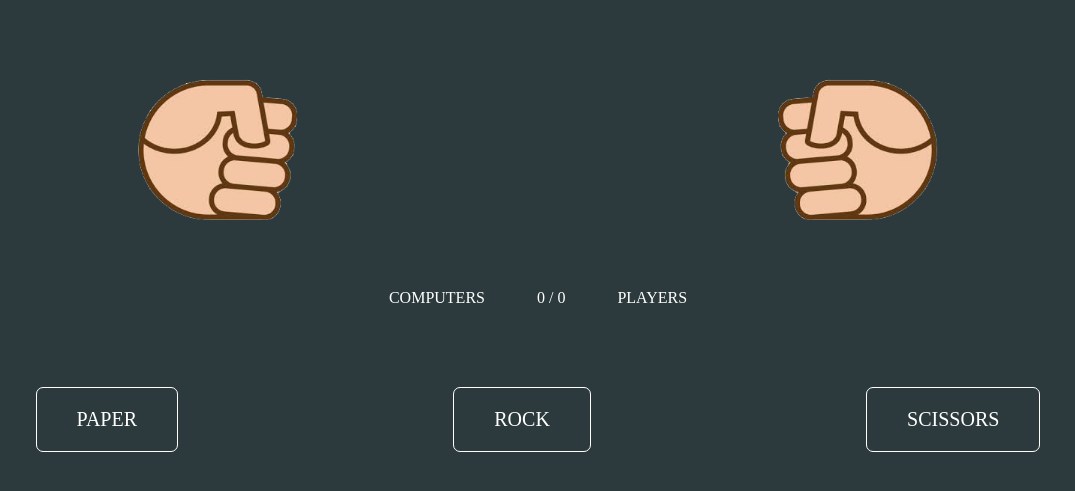
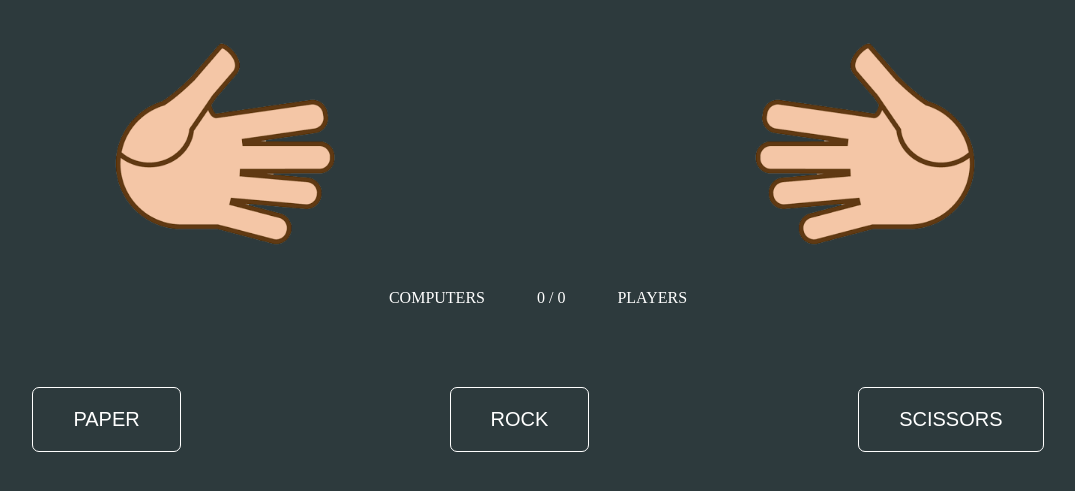
Before and after one commit to SangeetaRathore/Rock_Paper_Scissors, a plain HTML site: page index.html in a window 1280 px wide. Both pictures are taken after a click on the button "PAPER". Shown: the part 187-678 px from the top of the page, without its empty margins (102-1177 px from the left). Drawn offline with Linux system fonts and the light colour scheme.

Commit message:
half complete

```diff
--- /dev/null
+++ b/file.js
@@ -0,0 +1,45 @@
+const computer = document.querySelector(".computer img");
+const player = document.querySelector(".player img");
+const computerPoints = document.querySelector(".computerPoints");
+const playerPoints = document.querySelector(".playerPoints");
+const options = document.querySelectorAll(".options button");
+
+options.forEach((option) => {
+  option.addEventListener("click", () => {
+    computer.classList.add("shakeComputer");
+    player.classList.add("shakePlayer");
+
+    setTimeout(() => {
+      computer.classList.remove("shakeComputer");
+      player.classList.remove("shakePlayer");
+
+      player.src = "./" + option.innerHTML + "Player.png";
+
+      const choice = ["STONE", "PAPER", "SCISSORS"];
+      let arrayNo = Math.floor(Math.random() * 3);
+      let computerChoice = choice[arrayNo];
+      computer.src = "./" + computerChoice + "Computer.png";
+
+      let cPoints = parseInt(computerPoints.innerHTML);
+      let pPoints = parseInt(playerPoints.innerHTML);
+
+      if (option.innerHTML === "STONE") {
+        if (computerChoice === "PAPER")
+          computerPoints.innerHTML = cPoints + 1;
+        else if (computerChoice === "SCISSORS")
+          playerPoints.innerHTML = pPoints + 1;
+      } else if (option.innerHTML === "PAPER") {
+        if (computerChoice === "SCISSORS")
+          computerPoints.innerHTML = cPoints + 1;
+        else if (computerChoice === "STONE")
+          playerPoints.innerHTML = pPoints + 1;
+      } else
+      {
+        if (computerChoice === "STONE")
+          computerPoints.innerHTML = cPoints + 1;
+        else if (computerChoice === "PAPER")
+          playerPoints.innerHTML = pPoints + 1;
+      }
+    }, 900);
+  });
+});
--- a/index.html
+++ b/index.html
@@ -11,21 +11,22 @@
         <div class="message">CHOOSE AN OPTION</div>
         <div class="images">
             <div class="computer">
-                <img src="./gameImages/stoneComputer.png" alt="">
+                <img src="./stoneComputer.png" alt="">
             </div>
             <div class="player">
-                <img src="./gameImages/stonePlayer.png" alt="">
+                <img src="./stonePlayer.png" alt="">
             </div>
         </div>
         <div class="points">
             COMPUTERS <span class="computerPoints">0</span> /
             <span class="playerPoints">0</span> PLAYERS
         </div>
-        <div class="Options">
+        <div class="options">
             <button type="button">PAPER</button>
             <button type="button">ROCK</button>
             <button type="button">SCISSORS</button>
         </div>
     </div>
+    <script src="./file.js"></script>
 </body>
 </html>
--- a/style.css
+++ b/style.css
@@ -3,7 +3,7 @@ body{
     padding: 0%;
     background-color: #2d3a3d;
     color: #fff;
-    font-family: "Poppins";
+    /* font-family: "Poppins"; */
     height: 100vh;
 }
 .message{
@@ -33,15 +33,15 @@ body{
 .playerPoints{
     margin-right: 3em;
 }
-.Options{
+.options{
     margin-top: 5em;
     display: flex;
     justify-content: space-around;
 }
-.Options button{
+.options button{
     background:  none;
     color:#fff;
-    font-family: "Poppins";
+    /* font-family: "Poppins"; */
     border:1px solid #fff;
     padding :1em 2em;
     font-size: 20px;
@@ -53,21 +53,21 @@ body{
     transition: 0.2s all linear;
 }
 
-.Options button:hover{
+.options button:hover{
     background-color: darkcyan;
     border: 1px solid darkcyan;
 
 }
-.shakesComputer{
-    animation:shakes 0.8s linear  ;
+.shakesForComputer{
+    animation:shakesForComputer 0.8s linear  ;
 }
 
-.shakesPlayer{
-    animation:shakes 0.8s linear  ;
+.shakesForPlayer{
+    animation:shakesForPlayer 0.8s linear  ;
 }
 
 
-@keyframes shakesFor{
+@keyframes shakesForComputer{
     0%{
         transform: rotate(-30deg);
     }
@@ -87,19 +87,19 @@ body{
 }
 
 
-@keyframes .shakesForPlayer{
+@keyframes shakesForPlayer{
     0%{
-        transform: rotate(-30deg);
+        transform: rotate(30deg);
     }
 
     25%{
+        transform: rotate(-30deg);
+    }
+    50%{
         transform: rotate(30deg);
     }
-    50%{
+    75%{
         transform: rotate(-30deg);
-    }
-    75%{
-        transform: rotate(30deg);
     }
     100%{
         transform: rotate(0deg);
```
Also changed, not shown: paperComputer.png (renamed from gameImages/paperComputer.png), paperPlayer.png (renamed from gameImages/paperPlayer.png), scissorsComputer.png (renamed from gameImages/scissorsComputer.png), scissorsPlayer.png (renamed from gameImages/scissorsPlayer.png), stoneComputer.png (renamed from gameImages/stoneComputer.png), stonePlayer.png (renamed from gameImages/stonePlayer.png).
